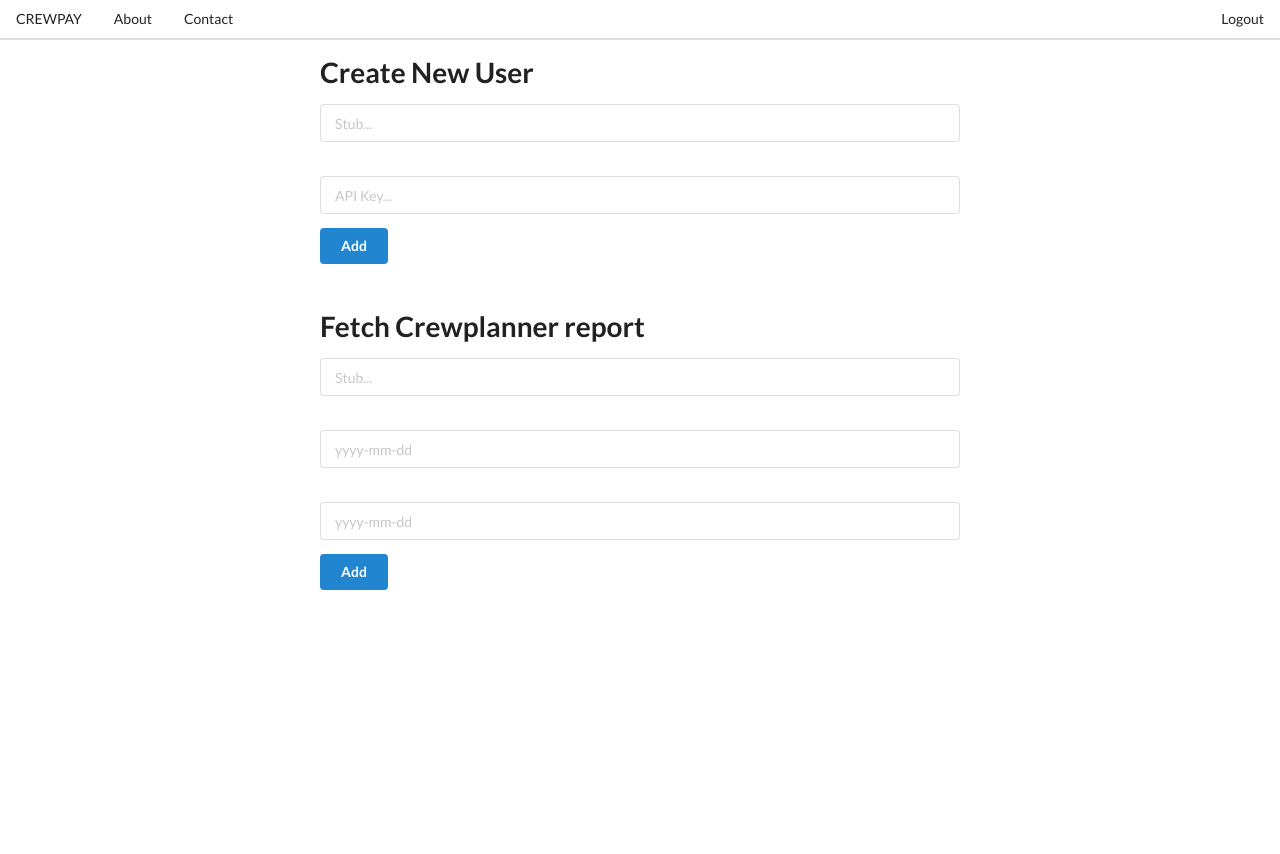
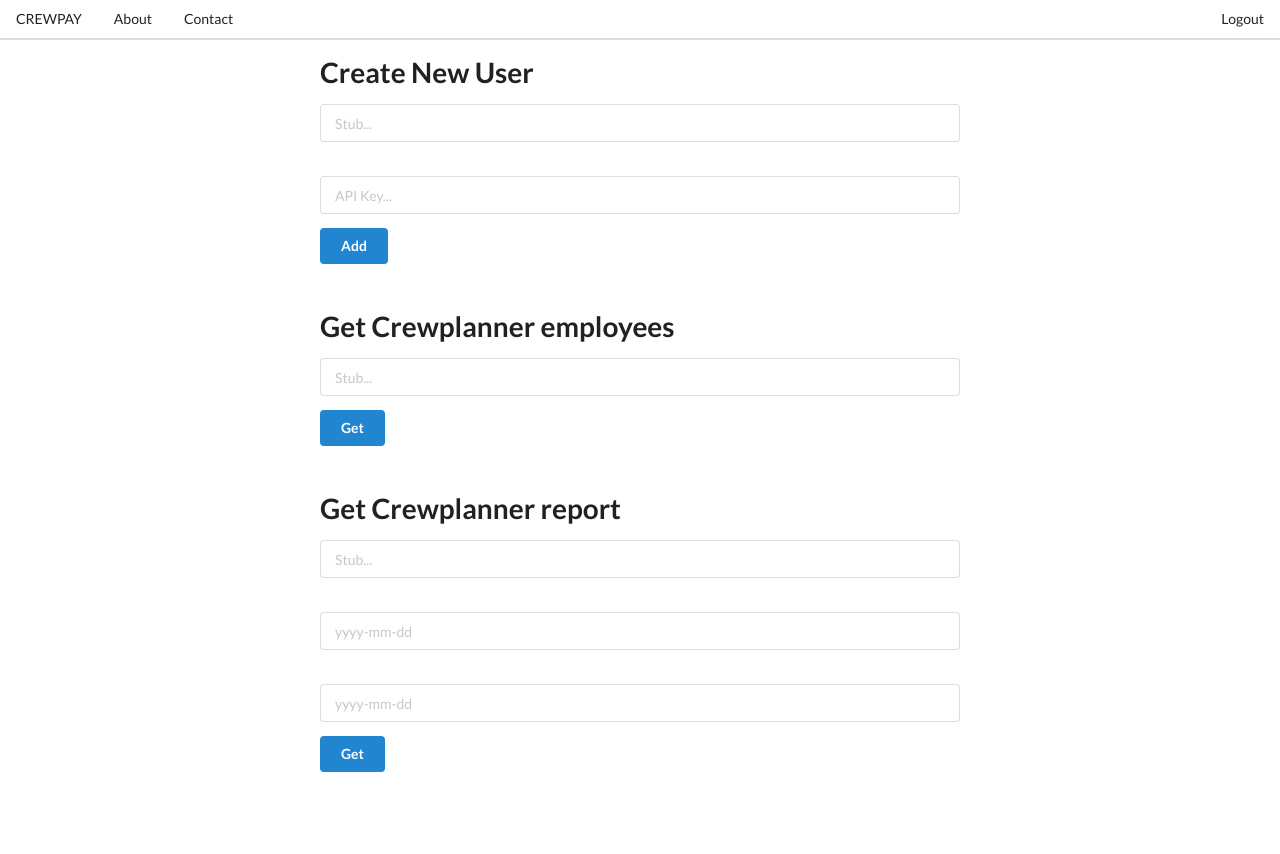
Before and after one commit to Jacob-Haynes/crewpay, a Django app: page / in a window 1280 px wide. Run offline with Django 4.2, Linux system fonts and the light colour scheme; a user stored in the database is signed in; some libraries are stand-ins or nearby versions.

Commit message:
feat: UI for get cp employees

```diff
--- a/src/api/v1/crewplanner/employees.py
+++ b/src/api/v1/crewplanner/employees.py
@@ -9,7 +9,8 @@ from crewpay.models import CrewplannerUser
 
 @api_view(["GET"])
 @user_passes_test(lambda u: u.is_superuser)
-def employees_get(request: Request, stub: str) -> Response:  # pylint: disable=unused-argument
+def employees_get(request: Request) -> Response:  # pylint: disable=unused-argument
+    stub = request.query_params["stub"]
     access_token = CrewplannerUser.objects.get(stub=stub).access_key
     response = requests.get(
         f"https://{stub}.crewplanner.com/api/v1/client/employees", headers={"Authorization": f"Bearer {access_token}"}
--- a/src/api/v1/urls.py
+++ b/src/api/v1/urls.py
@@ -9,6 +9,6 @@ from api.v1.crewplanner.report import report_get
 urlpatterns = [
     path("", views.root),
     path("api-auth/", include("rest_framework.urls", namespace="rest_framework")),
-    path("crewplanner/employees/<str:stub>", employees_get),
+    path("crewplanner/employees/", employees_get),
     path("crewplanner/report/", report_get),
 ]
--- a/src/templates/logged_in/root.html
+++ b/src/templates/logged_in/root.html
@@ -21,7 +21,18 @@
             <button class="ui blue button" type="submit">Add</button>
         </form>
       <br>
-      <h1> Fetch Crewplanner report </h1>
+      <h1> Get Crewplanner employees </h1>
+        <form class="ui form" action="/api/v1/crewplanner/employees/" method="get">
+
+            <div class="field">
+                <input type="text" name="stub" placeholder="Stub..."><br>
+            </div>
+
+            {% csrf_token %}
+            <button class="ui blue button" type="submit">Get</button>
+        </form>
+      <br>
+      <h1> Get Crewplanner report </h1>
         <form class="ui form" action="/api/v1/crewplanner/report/" method="get">
 
             <div class="field">
@@ -37,7 +48,7 @@
             </div>
 
             {% csrf_token %}
-            <button class="ui blue button" type="submit">Add</button>
+            <button class="ui blue button" type="submit">Get</button>
         </form>
   </div>
 </div>
```
